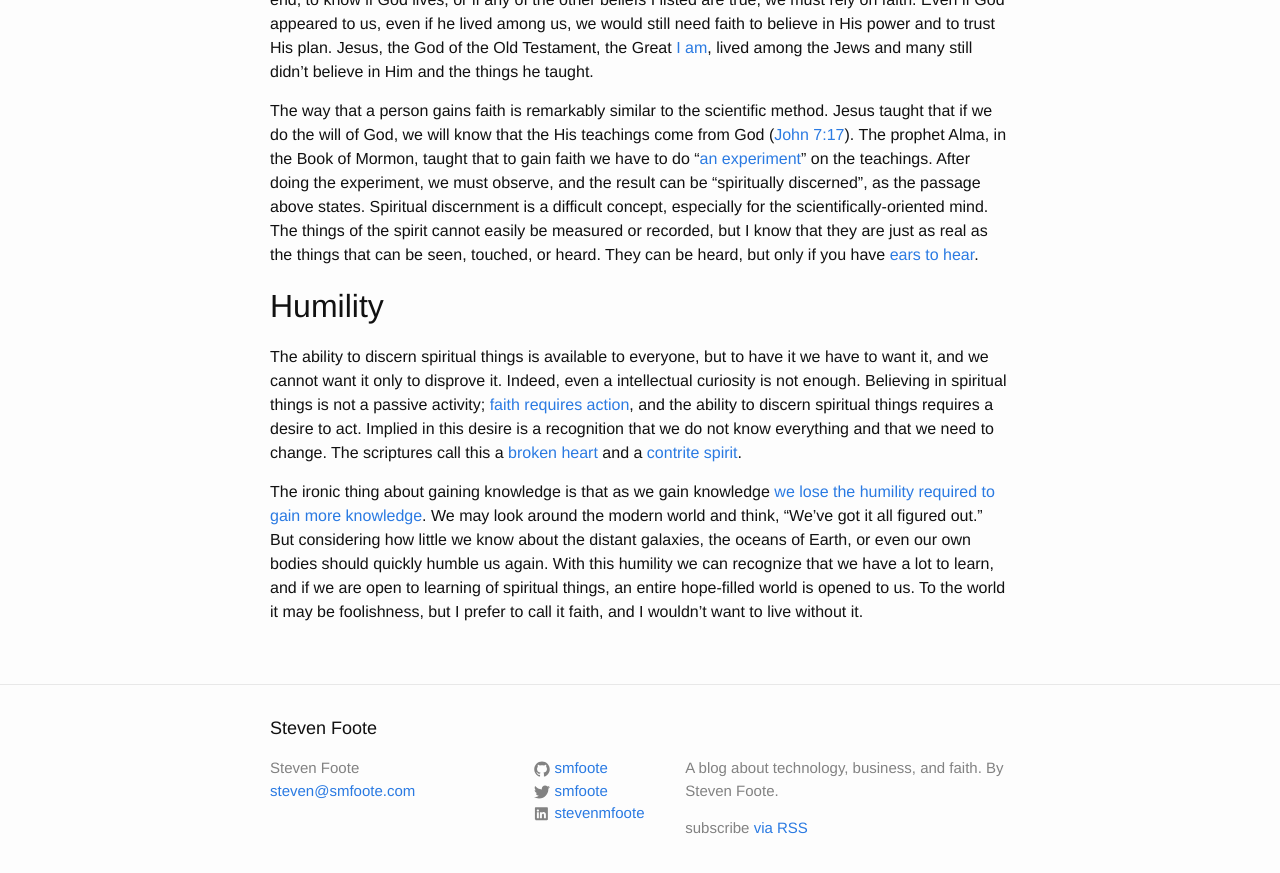
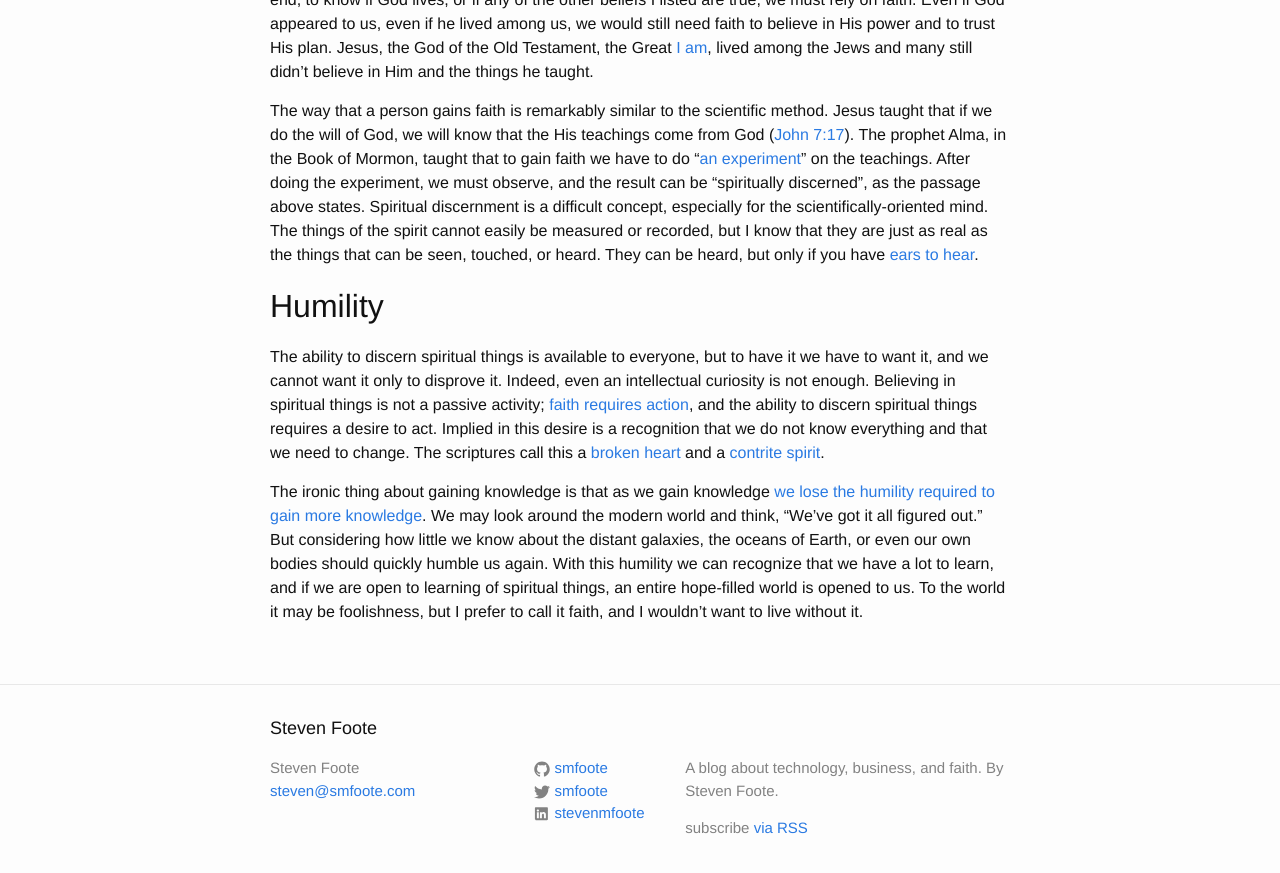
Before and after one commit to smfoote/smfoote.github.io, a Jekyll site: the page built from _posts/2015-11-13-foolishness-and-faith.md, in a window 1280 px wide and 900 px high, scrolled down 2117 px. Shown: the top 873 px of the window. Built offline with Jekyll 4.4.1, drawn with Linux system fonts in a browser that asks for light colours; comment, search, counter and statistics services are not loaded; some of the changed text lies outside the part shown.

Commit message:
Fix typos

```diff
--- a/_posts/2015-11-13-foolishness-and-faith.md
+++ b/_posts/2015-11-13-foolishness-and-faith.md
@@ -46,6 +46,6 @@ The way that a person gains faith is remarkably similar to the scientific method
 
 ## Humility
 
-The ability to discern spiritual things is available to everyone, but to have it we have to want it, and we cannot want it only to disprove it. Indeed, even a intellectual curiosity is not enough. Believing in spiritual things is not a passive activity; [faith requires action](https://www.lds.org/scriptures/nt/james/2.18-20?lang=eng#17), and the ability to discern spiritual things requires a desire to act. Implied in this desire is a recognition that we do not know everything and that we need to change. The scriptures call this a [broken heart](https://www.lds.org/scriptures/ot/ps/34.18?lang=eng#17) and a [contrite spirit](https://www.lds.org/scriptures/bofm/3-ne/12.19?lang=eng#18).
+The ability to discern spiritual things is available to everyone, but to have it we have to want it, and we cannot want it only to disprove it. Indeed, even an intellectual curiosity is not enough. Believing in spiritual things is not a passive activity; [faith requires action](https://www.lds.org/scriptures/nt/james/2.18-20?lang=eng#17), and the ability to discern spiritual things requires a desire to act. Implied in this desire is a recognition that we do not know everything and that we need to change. The scriptures call this a [broken heart](https://www.lds.org/scriptures/ot/ps/34.18?lang=eng#17) and a [contrite spirit](https://www.lds.org/scriptures/bofm/3-ne/12.19?lang=eng#18).
 
 The ironic thing about gaining knowledge is that as we gain knowledge [we lose the humility required to gain more knowledge](https://www.lds.org/scriptures/bofm/2-ne/9.28-29?lang=eng#27). We may look around the modern world and think, "We've got it all figured out." But considering how little we know about the distant galaxies, the oceans of Earth, or even our own bodies should quickly humble us again. With this humility we can recognize that we have a lot to learn, and if we are open to learning of spiritual things, an entire hope-filled world is opened to us. To the world it may be foolishness, but I prefer to call it faith, and I wouldn't want to live without it.
```
Also changed, not shown: other parts of _posts/2015-11-13-foolishness-and-faith.md (+1 -1 lines).
